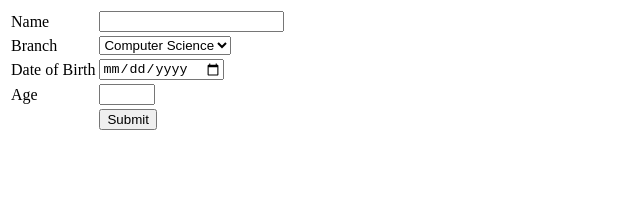
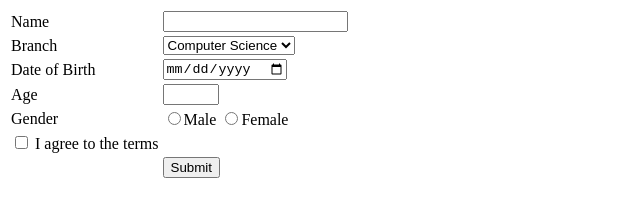
Before and after one commit to reubenprasad/ICT-FullStack-Development, a plain HTML site: page htmlcss/stud.html in a window 1280 px wide. Shown: the whole page, without its empty margins (0-640 px from the left). Drawn offline with Linux system fonts and the light colour scheme.

Commit message:
student html radio date number checkbox

```diff
--- a/htmlcss/stud.html
+++ b/htmlcss/stud.html
@@ -33,6 +33,17 @@
         </tr>
 
         <tr>
+            <td>Gender</td>
+            <td><input type="radio" name="gen">Male
+            <input type="radio" name="gen">Female
+            </td>
+        </tr>
+
+        <tr>
+            <td><input type="checkbox"> I agree to the terms</td>
+            <td></td>
+        </tr>
+        <tr>
             <td></td>
             <td><button>Submit</button></td>
         </tr>
```
